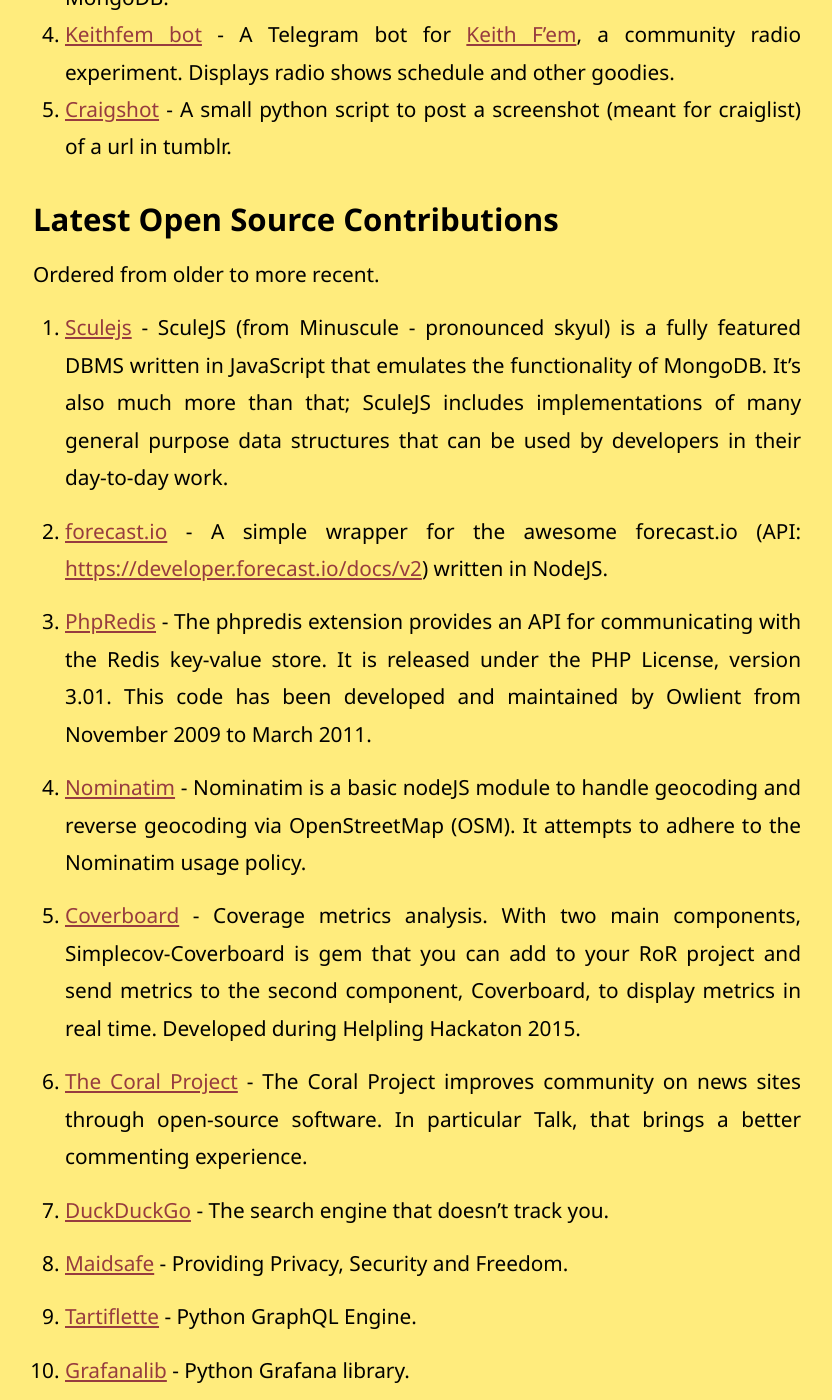
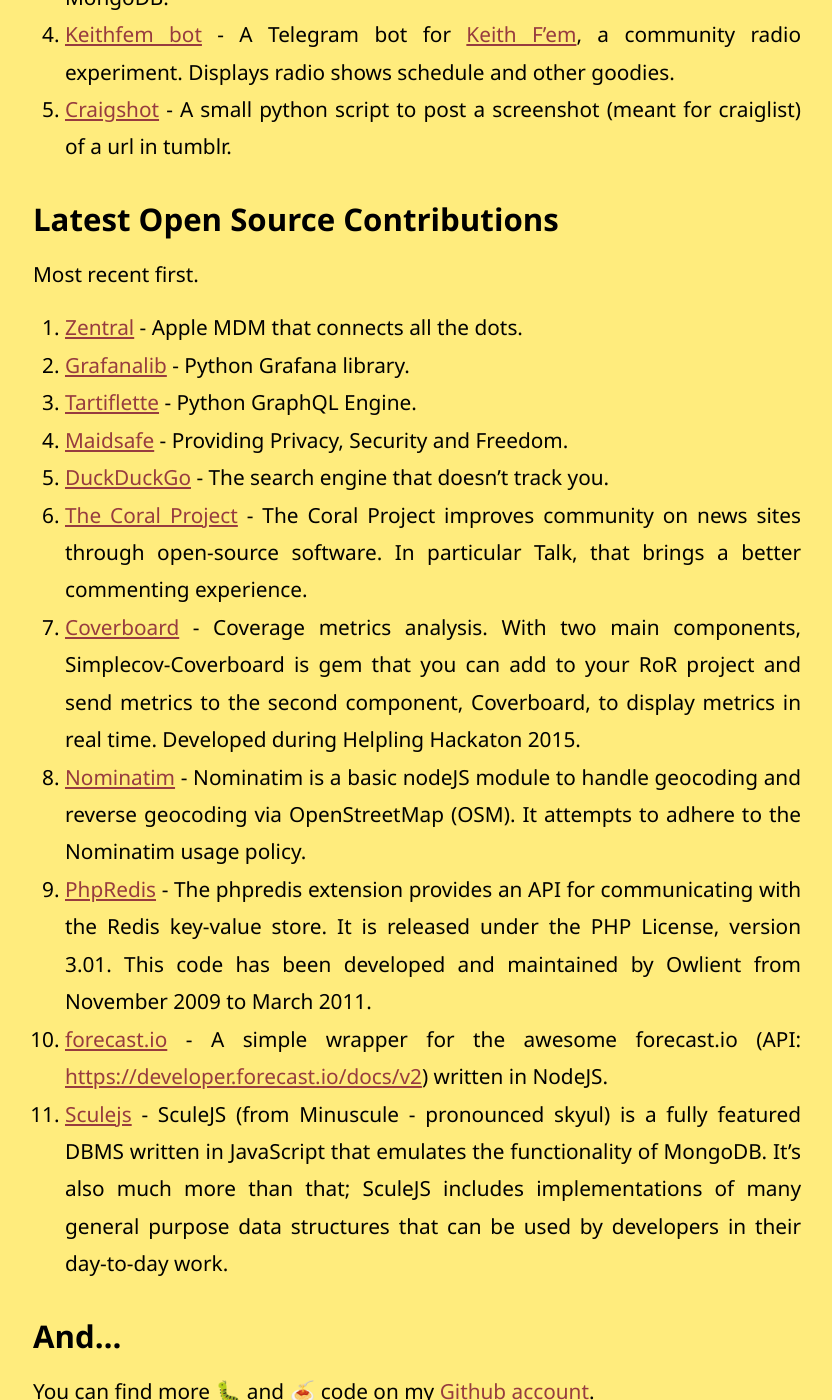
Before and after one commit to mazzi/mazzi.github.com, a Jekyll site: the page built from projects.md, in a window 1280 px wide and 1400 px high, scrolled down 602 px. Shown: the whole window, without its empty margins (223-1055 px from the left). Built offline with Jekyll 4.4.1, drawn with Linux system fonts in a browser that asks for light colours; some of the changed text lies outside the part shown.

Commit message:
Reordering of projects and image captions

```diff
--- /dev/null
+++ b/_includes/image.html
@@ -0,0 +1,4 @@
+<figure class="image">
+    <img src="{{ include.url }}" alt="{{ include.description }}">
+    <figcaption>{{ include.description }}</figcaption>
+</figure>
--- a/projects.md
+++ b/projects.md
@@ -15,29 +15,19 @@ Here you will find a list of open source contributions that I made and also proj
 
 ### Latest Open Source Contributions
 
-Ordered from older to more recent.
+Most recent first.
 
-1. [Sculejs](https://github.com/dan-eyles/sculejs) - SculeJS (from Minuscule - pronounced skyul) is a fully featured DBMS written in JavaScript that emulates the functionality of MongoDB. It's also much more than that; SculeJS includes implementations of many general purpose data structures that can be used by developers in their day-to-day work.
-
-2. [forecast.io](https://github.com/mateodelnorte/forecast.io) - A simple wrapper for the awesome forecast.io (API: [https://developer.forecast.io/docs/v2](https://developer.forecast.io/docs/v2)) written in NodeJS.
-
-3. [PhpRedis](https://github.com/phpredis/phpredis) - The phpredis extension provides an API for communicating with the Redis key-value store. It is released under the PHP License, version 3.01. This code has been developed and maintained by Owlient from November 2009 to March 2011.
-
-4. [Nominatim](https://github.com/dynmeth/node-nominatim) - Nominatim is a basic nodeJS module to handle geocoding and reverse geocoding via OpenStreetMap (OSM). It attempts to adhere to the Nominatim usage policy.
-
-5. [Coverboard](https://github.com/Coverboard) - Coverage metrics analysis. With two main components, Simplecov-Coverboard is gem that you can add to your RoR project and send metrics to the second component, Coverboard, to display metrics in real time. Developed during Helpling Hackaton 2015.
-
+1. [Zentral](https://github.com/zentral/) - Apple MDM that connects all the dots.
+2. [Grafanalib](https://github.com/weaveworks/grafanalib/) - Python Grafana library.
+3. [Tartiflette](https://github.com/tartiflette/tartiflette) - Python GraphQL Engine.
+4. [Maidsafe](https://github.com/maidsafe) - Providing Privacy, Security and Freedom.
+5. [DuckDuckGo](https://github.com/duckduckgo/duckduckgo-locales) - The search engine that doesn't track you.
 6. [The Coral Project](https://github.com/coralproject/talk) - The Coral Project improves community on news sites through open-source software. In particular Talk, that brings a better commenting experience.
-
-7. [DuckDuckGo](https://github.com/duckduckgo/duckduckgo-locales) - The search engine that doesn't track you.
-
-8. [Maidsafe](https://github.com/maidsafe) - Providing Privacy, Security and Freedom.
-
-9. [Tartiflette](https://github.com/tartiflette/tartiflette) - Python GraphQL Engine.
-
-10. [Grafanalib](https://github.com/weaveworks/grafanalib/) - Python Grafana library.
-
-11. [Zentral](https://github.com/zentral/) - Apple MDM that connects all the dots.
+7. [Coverboard](https://github.com/Coverboard) - Coverage metrics analysis. With two main components, Simplecov-Coverboard is gem that you can add to your RoR project and send metrics to the second component, Coverboard, to display metrics in real time. Developed during Helpling Hackaton 2015.
+8. [Nominatim](https://github.com/dynmeth/node-nominatim) - Nominatim is a basic nodeJS module to handle geocoding and reverse geocoding via OpenStreetMap (OSM). It attempts to adhere to the Nominatim usage policy.
+9. [PhpRedis](https://github.com/phpredis/phpredis) - The phpredis extension provides an API for communicating with the Redis key-value store. It is released under the PHP License, version 3.01. This code has been developed and maintained by Owlient from November 2009 to March 2011.
+10. [forecast.io](https://github.com/mateodelnorte/forecast.io) - A simple wrapper for the awesome forecast.io (API: [https://developer.forecast.io/docs/v2](https://developer.forecast.io/docs/v2)) written in NodeJS.
+11. [Sculejs](https://github.com/dan-eyles/sculejs) - SculeJS (from Minuscule - pronounced skyul) is a fully featured DBMS written in JavaScript that emulates the functionality of MongoDB. It's also much more than that; SculeJS includes implementations of many general purpose data structures that can be used by developers in their day-to-day work.
 
 ### And...
 
```
Also changed, not shown: about.md (+1 -1 lines).
